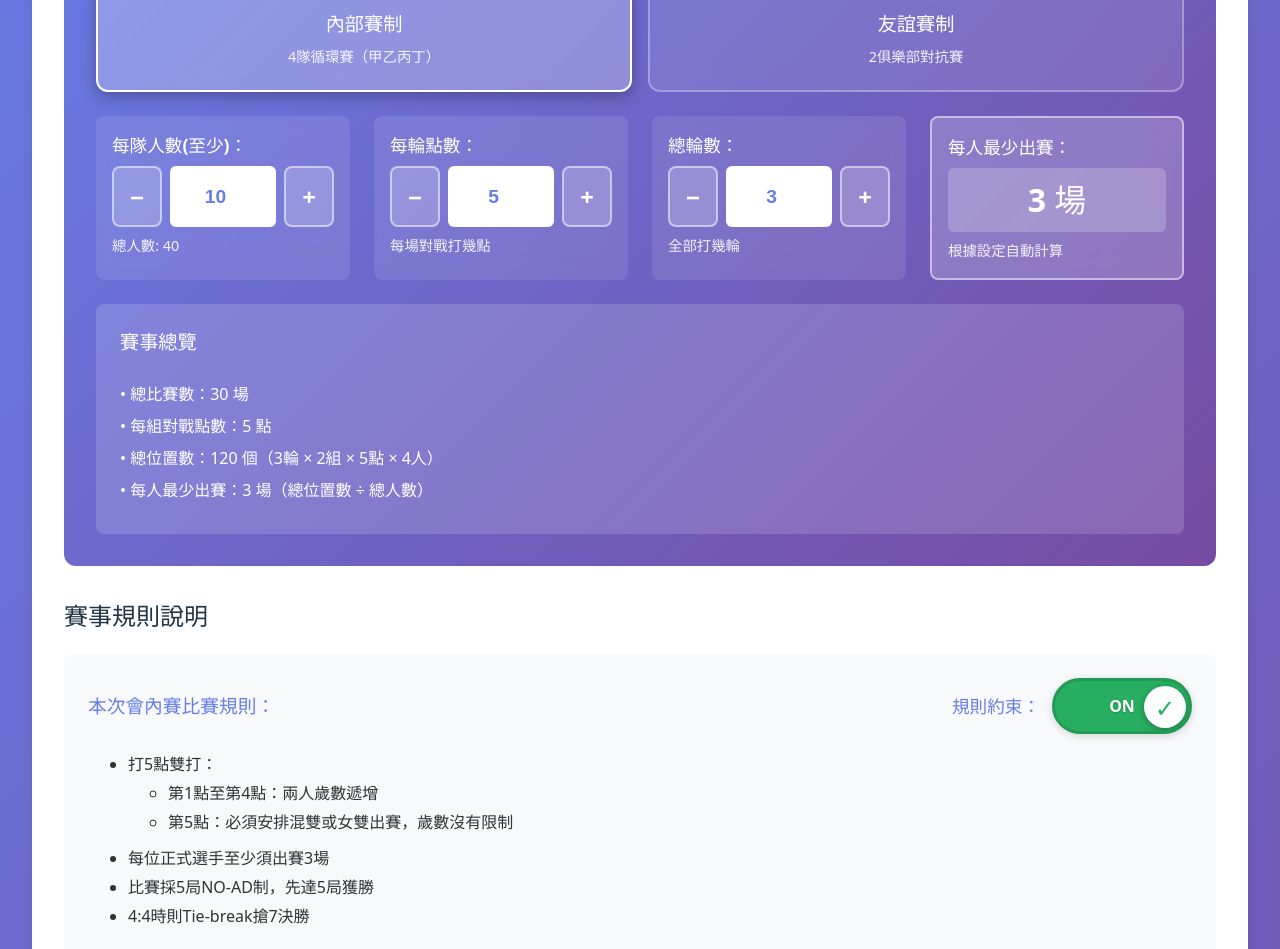
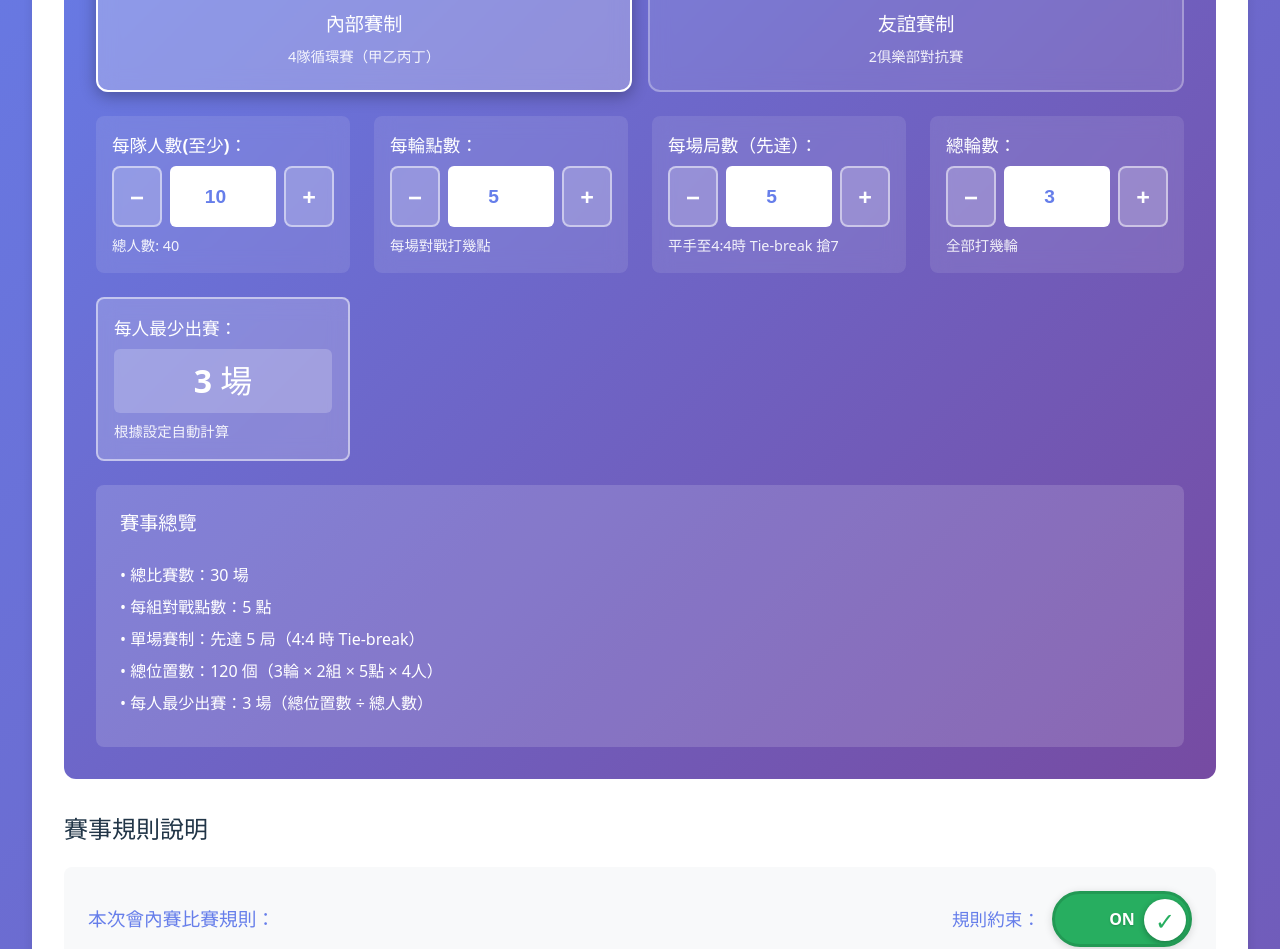
Before and after one commit to alberthsu-cl/TennisDouble, a React (Vite) app: page / in a window 1280 px wide. Shown: the part 481-1430 px from the top of the page. Built offline with nearby package versions, Linux system fonts and the light colour scheme.

Commit message:
add setting option for 先達N局

```diff
--- a/src/App.tsx
+++ b/src/App.tsx
@@ -193,6 +193,7 @@ function App() {
   const [settings, setSettings] = useState<TournamentSettings>({
     playersPerTeam: 10,
     pointsPerRound: 5,
+    gamesPerMatch: 5,
     totalRounds: 3,
     minMatchesPerPlayer: 2,
     enforceRules: true,
@@ -231,6 +232,7 @@ function App() {
 
       setSettings({
         ...parsedSettings,
+        gamesPerMatch: Math.max(3, parsedSettings.gamesPerMatch || 5),
         minMatchesPerPlayer: recalculatedMinMatches,
       });
     }
@@ -1243,6 +1245,34 @@ function App() {
                       </div>
 
                       <div className="setting-item">
+                        <label>每場局數（先達）：</label>
+                        <div className="setting-control">
+                          <button
+                            className="btn-adjust"
+                            onClick={() => setSettings({ ...settings, gamesPerMatch: Math.max(3, settings.gamesPerMatch - 1) })}
+                            disabled={settings.gamesPerMatch <= 3}
+                          >
+                            −
+                          </button>
+                          <input
+                            type="number"
+                            min="3"
+                            max="10"
+                            value={settings.gamesPerMatch}
+                            onChange={(e) => setSettings({ ...settings, gamesPerMatch: Math.max(3, Math.min(10, parseInt(e.target.value) || 5)) })}
+                          />
+                          <button
+                            className="btn-adjust"
+                            onClick={() => setSettings({ ...settings, gamesPerMatch: Math.min(10, settings.gamesPerMatch + 1) })}
+                            disabled={settings.gamesPerMatch >= 10}
+                          >
+                            +
+                          </button>
+                        </div>
+                        <span className="setting-note">平手至{settings.gamesPerMatch - 1}:{settings.gamesPerMatch - 1}時 Tie-break 搶7</span>
+                      </div>
+
+                      <div className="setting-item">
                         <label>總輪數：</label>
                         <div className="setting-control">
                           <button
@@ -1277,6 +1307,36 @@ function App() {
                       </div>
                     </>
                   )}
+
+                  {settings.tournamentMode === 'inter-club' && (
+                    <div className="setting-item">
+                      <label>每場局數（先達）：</label>
+                      <div className="setting-control">
+                        <button
+                          className="btn-adjust"
+                          onClick={() => setSettings({ ...settings, gamesPerMatch: Math.max(3, settings.gamesPerMatch - 1) })}
+                          disabled={settings.gamesPerMatch <= 3}
+                        >
+                          −
+                        </button>
+                        <input
+                          type="number"
+                          min="3"
+                          max="10"
+                          value={settings.gamesPerMatch}
+                          onChange={(e) => setSettings({ ...settings, gamesPerMatch: Math.max(3, Math.min(10, parseInt(e.target.value) || 5)) })}
+                        />
+                        <button
+                          className="btn-adjust"
+                          onClick={() => setSettings({ ...settings, gamesPerMatch: Math.min(10, settings.gamesPerMatch + 1) })}
+                          disabled={settings.gamesPerMatch >= 10}
+                        >
+                          +
+                        </button>
+                      </div>
+                      <span className="setting-note">平手至{settings.gamesPerMatch - 1}:{settings.gamesPerMatch - 1}時 Tie-break 搶7</span>
+                    </div>
+                  )}
                 </div>
 
                 <div className="settings-summary">
@@ -1285,12 +1345,14 @@ function App() {
                     <>
                       <p>• 俱樂部對抗賽：{settings.homeClubName} vs {settings.awayClubName}</p>
                       <p>• 比賽安排：由管理者手動配對，無限制</p>
+                      <p>• 單場賽制：先達 {settings.gamesPerMatch} 局（{settings.gamesPerMatch - 1}:{settings.gamesPerMatch - 1} 時 Tie-break）</p>
                       <p>• 請使用「手動配對」功能建立比賽</p>
                     </>
                   ) : (
                     <>
                       <p>• 總比賽數：{settings.totalRounds * 2 * settings.pointsPerRound} 場</p>
                       <p>• 每組對戰點數：{settings.pointsPerRound} 點</p>
+                      <p>• 單場賽制：先達 {settings.gamesPerMatch} 局（{settings.gamesPerMatch - 1}:{settings.gamesPerMatch - 1} 時 Tie-break）</p>
                       <p>• 總位置數：{settings.totalRounds * 2 * settings.pointsPerRound * 4} 個（{settings.totalRounds}輪 × 2組 × {settings.pointsPerRound}點 × 4人）</p>
                       <p>• 每人最少出賽：{settings.minMatchesPerPlayer} 場（總位置數 ÷ 總人數）</p>
                     </>
@@ -1322,8 +1384,8 @@ function App() {
                   <>
                     <li>{settings.homeClubName} vs {settings.awayClubName} 對抗賽</li>
                     <li>由管理者自由安排對戰配對，無人數、輪次限制</li>
-                    <li>比賽採5局NO-AD制，先達5局獲勝</li>
-                    <li>4:4時則Tie-break搶7決勝</li>
+                    <li>比賽採{settings.gamesPerMatch}局NO-AD制，先達{settings.gamesPerMatch}局獲勝</li>
+                    <li>{settings.gamesPerMatch - 1}:{settings.gamesPerMatch - 1}時則Tie-break搶7決勝</li>
                     <li>請至「手動配對」功能建立比賽</li>
                   </>
                 ) : (
@@ -1335,8 +1397,8 @@ function App() {
                       </ul>
                     </li>
                     <li>每位正式選手至少須出賽{settings.minMatchesPerPlayer}場</li>
-                    <li>比賽採5局NO-AD制，先達5局獲勝</li>
-                    <li>4:4時則Tie-break搶7決勝</li>
+                    <li>比賽採{settings.gamesPerMatch}局NO-AD制，先達{settings.gamesPerMatch}局獲勝</li>
+                    <li>{settings.gamesPerMatch - 1}:{settings.gamesPerMatch - 1}時則Tie-break搶7決勝</li>
                   </>
                 )}
               </ul>
@@ -1586,6 +1648,7 @@ function App() {
               onResetMatch={handleResetMatch}
               filterRound={filterRound}
               filterStatus={filterStatus}
+              gamesPerMatch={settings.gamesPerMatch}
               showSensitiveInfo={showSensitiveInfo}
             />
           </div>
--- a/src/components/MatchList.tsx
+++ b/src/components/MatchList.tsx
@@ -7,6 +7,7 @@ interface MatchListProps {
   onUpdateScore: (match: Match) => void;
   onCompleteMatch: (match: Match) => void;
   onResetMatch: (match: Match) => void;
+  gamesPerMatch: number;
   filterRound?: number;
   filterTeam?: TeamName;
   filterStatus?: 'all' | 'scheduled' | 'in-progress' | 'completed';
@@ -18,6 +19,7 @@ export const MatchList: React.FC<MatchListProps> = ({
   onUpdateScore,
   onCompleteMatch,
   onResetMatch,
+  gamesPerMatch,
   filterRound,
   filterTeam,
   filterStatus = 'all',
@@ -91,6 +93,7 @@ export const MatchList: React.FC<MatchListProps> = ({
                             onUpdateScore={onUpdateScore}
                             onCompleteMatch={onCompleteMatch}
                             onResetMatch={onResetMatch}
+                            gamesPerMatch={gamesPerMatch}
                             showSensitiveInfo={showSensitiveInfo}
                           />
                         </div>
--- a/src/components/RulesModal.tsx
+++ b/src/components/RulesModal.tsx
@@ -151,7 +151,7 @@ export const RulesModal: React.FC<RulesModalProps> = ({ isOpen, onClose, setting
         <ul>
           <li>假設打${settings.pointsPerRound}點雙打，前${settings.pointsPerRound - 1}點年齡遞增，第${settings.pointsPerRound}點混雙/女雙</li>
           <li>每位正式選手至少須出賽${settings.minMatchesPerPlayer}場</li>
-          <li>比賽採5局NO-AD制，4:4時Tie-break搶7</li>
+          <li>比賽採${settings.gamesPerMatch}局NO-AD制，${settings.gamesPerMatch - 1}:${settings.gamesPerMatch - 1}時Tie-break搶7</li>
           <li>勝場得3分，排名依據：積分 > 勝場 > 淨勝局</li>
         </ul>
 
@@ -332,7 +332,7 @@ export const RulesModal: React.FC<RulesModalProps> = ({ isOpen, onClose, setting
               <ul>
                 <li>假設打{settings.pointsPerRound}點雙打，前{settings.pointsPerRound - 1}點年齡遞增，第{settings.pointsPerRound}點混雙/女雙</li>
                 <li>每位正式選手至少須出賽{settings.minMatchesPerPlayer}場</li>
-                <li>比賽採5局NO-AD制，4:4時Tie-break搶7</li>
+                <li>比賽採{settings.gamesPerMatch}局NO-AD制，{settings.gamesPerMatch - 1}:{settings.gamesPerMatch - 1}時Tie-break搶7</li>
                 <li>勝場得3分，排名依據：積分 &gt; 勝場 &gt; 淨勝局</li>
               </ul>
             </div>
--- a/src/types/index.ts
+++ b/src/types/index.ts
@@ -78,6 +78,7 @@ export interface TeamStats {
 export interface TournamentSettings {
   playersPerTeam: number;      // 每隊人數 (default: 10)
   pointsPerRound: number;      // 每輪點數 (default: 5)
+  gamesPerMatch: number;       // 每場比賽幾局制 (default: 5)
   totalRounds: number;         // 總輪數 (default: 3)
   minMatchesPerPlayer: number; // 每人最少出賽場次（動態計算）
   enforceRules: boolean;       // 是否強制執行規則約束 (default: true)
@@ -92,9 +93,9 @@ export interface TournamentConfig {
   playersPerTeam: number; // 每隊人數
   matchesPerPlayer: number; // 至少X場
   pointsPerRound: number; // 每輪點數
-  gamesPerMatch: number; // 5局
+  gamesPerMatch: number; // 每場比賽幾局制
   noAd: boolean; // NO-AD制
-  tiebreakAt44: boolean; // 4:4時Tie-break
+  tiebreakAt44: boolean; // 平局時Tie-break
   totalRounds: number; // 總輪數
 }
 
```
Also changed, not shown: src/components/ScoreRecorder.tsx (+11 -8 lines), 3 other files (tests, documents, lock files or other folders).
